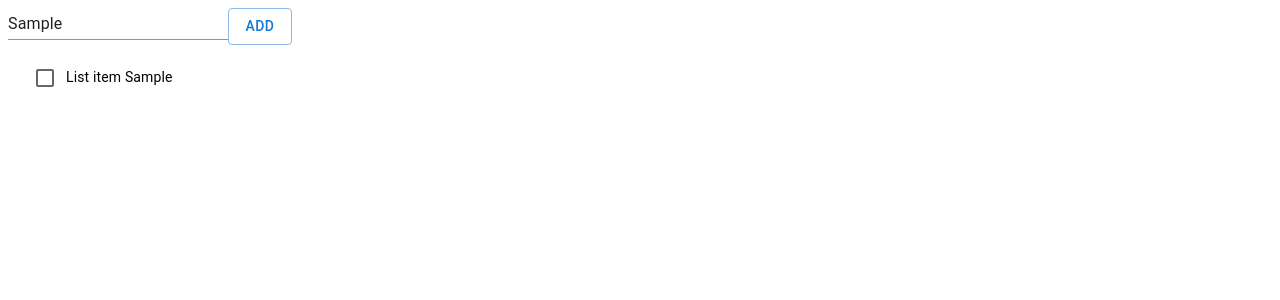
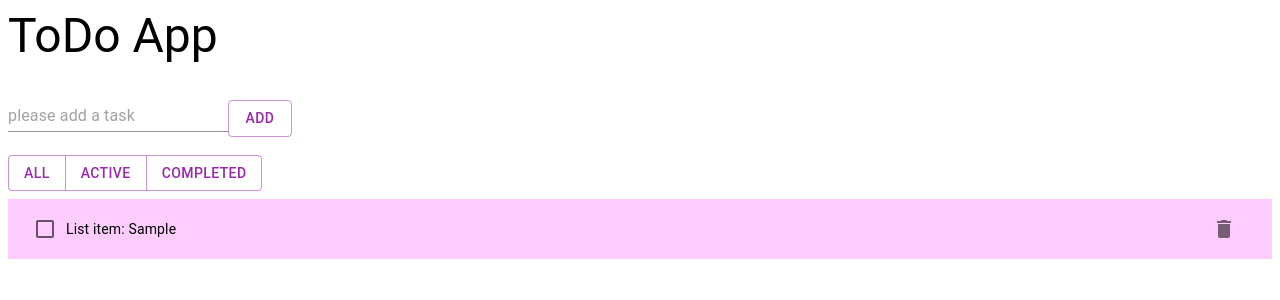
Before and after one commit to veresmar/e-commerce-app, a React (Vite) app: page / in a window 1280 px wide. Both pictures are taken after typing "Sample" into the empty fields and a click on the button "ADD". Shown: the top 300 px of the page. Built offline with nearby package versions, Linux system fonts and the light colour scheme.

Commit message:
feat: elina's changes

```diff
--- a/package.json
+++ b/package.json
@@ -12,6 +12,7 @@
   "dependencies": {
     "@emotion/react": "^11.14.0",
     "@emotion/styled": "^11.14.1",
+    "@mui/icons-material": "^9.0.0",
     "@mui/material": "^9.0.0",
     "react": "^19.2.4",
     "react-dom": "^19.2.4"
--- a/src/App.tsx
+++ b/src/App.tsx
@@ -1,15 +1,18 @@
+import { useState } from 'react'
+import { Typography } from "@mui/material";
 
 // import './App.css'
 import ToDo from './components/ToDo'
 
 function App() {
-
-
+  // const [todos, setTodos] = useState([]);
   return (
     <>
       <section id="center">
+        <Typography variant="h3">ToDo App</Typography>
+        <br />
+         <br />
         <ToDo />
-
       </section>
 
     </>
--- /dev/null
+++ b/src/components/Filter.tsx
@@ -0,0 +1,20 @@
+import Button from '@mui/material/Button';
+import ButtonGroup from '@mui/material/ButtonGroup';
+
+type TaskFilter = {
+  filterAll: () => void,
+  filterActive: () => void,
+  filterCompleted: () => void
+}
+
+export default function TaskFilter({filterAll, filterActive, filterCompleted}: TaskFilter ) {
+  return (
+    <>
+      <ButtonGroup variant="outlined" color="secondary" aria-label="Basic button group">
+        <Button onClick={filterAll}> All</Button>
+        <Button onClick={filterActive}> Active</Button>
+        <Button onClick={filterCompleted}> Completed </Button>
+      </ButtonGroup>
+    </>
+  )
+}
--- a/src/components/ToDo.tsx
+++ b/src/components/ToDo.tsx
@@ -1,4 +1,5 @@
-import { useState } from "react";
+import { useState, useEffect } from "react";
+import TaskFilter from "./Filter";
 import TextField from '@mui/material/TextField';
 import Button from '@mui/material/Button';
 import List from '@mui/material/List';
@@ -7,49 +8,130 @@ import ListItemIcon from '@mui/material/ListItemIcon';
 import ListItemText from '@mui/material/ListItemText';
 import Checkbox from '@mui/material/Checkbox';
 
+import DeleteIcon from '@mui/icons-material/Delete';
+import IconButton from '@mui/material/IconButton';
+import Tooltip from '@mui/material/Tooltip';
+import { Typography } from "@mui/material";
+
+
+function getFilteredTasks(filter: 'all' | 'active' | 'completed', tasksList: Task[]) {
+
+  if (filter == 'completed') {
+    return tasksList.filter((task) => task.done == true)
+  } else if (filter == 'active') {
+     return tasksList.filter((task) => task.done == false)
+  } else {
+    return tasksList
+  }
+}
+
+type Task = {
+    id: number, // new date - генерим id, ИЛИ uuid (библиотека)
+    text: string,
+    done: boolean
+  }
 
 export default function ToDo() {
   const [newTask, setNewTask] = useState('');
-  const [tasksList, setTasksList] = useState<string[]>([]);
-  function addTask() {
-    setTasksList([...tasksList, newTask])
+  const [tasksList, setTasksList] = useState<Task[]>([]);
+  const [checked, setChecked] = useState([0]);
+  const [filter, setFilter] = useState('all')
+
+  function addTask(e: React.ChangeEvent<HTMLInputElement>) {
+    if (newTask.length > 0) {
+      const newTaskObj: Task = {id: new Date(), text: newTask, done: false};
+      setTasksList([...tasksList, newTaskObj])
+    }
+    setNewTask(e.target.value)
   }
   function handleChange(e: React.ChangeEvent<HTMLInputElement>) {
     setNewTask(e.target.value)
+    // if (tasksList.length == 0) {
+    //   <p>no tasks</p>
+    // }
   }
+  function removeTask(taskToRemove: Task) {
+    setTasksList([...tasksList].filter((task) => taskToRemove.id != task.id))
+  }
+
+  const handleToggle = (task: Task) => () => {
+    // const currentIndex = checked.indexOf(task.id);
+    // const newChecked = [...checked];
+    // if (currentIndex === -1) {
+    //   newChecked.push(task);
+    //   console.log('check')
+    // } else {
+    //   newChecked.splice(currentIndex, 1);
+    // }
+    // setChecked(newChecked);
+  };
+
+  const filteredTasksList = getFilteredTasks(filter, tasksList); // сохраняет отфильтрованные значения, не изменяя tasksList
+  function handleFilter(filterButton) { // filterButton = 'all' | 'active' | 'completed'
+
+    setFilter(filterButton)
+  }
+  console.log(filteredTasksList)
+
+  useEffect(() => {
+    localStorage.setItem('todos', JSON.stringify(tasksList));
+  }, [tasksList]);
+
+
   return (
     <>
-      <TextField variant="standard" value={newTask} onChange={handleChange}/>
+      <TextField type='text' variant="standard" value={newTask} onChange={handleChange} placeholder = {newTask ? " " : "please add a task"}/>
       {/* <input type="text" value={newTask} onChange={handleChange}/> */}
-      <Button variant="outlined" onClick={addTask}>add</Button>
+      <Button variant="outlined" onClick={addTask} color="secondary" >add</Button>
       {/* <button onClick={addTask}>add</button> */}
       {/* <ol>
         {tasksList.map((task) =>  <li><div className="card">{task}</div></li>)}
       </ol>  */}
+      <br></br>
+      <br></br>
+      <TaskFilter filterAll={() => handleFilter('all')} filterActive={() => handleFilter('active')} filterCompleted={() => handleFilter('completed')}/>
+      <br></br>
 
+      {filteredTasksList.length > 0 ?
       <List dense component="div" role="list">
-        {tasksList.map((task: string) => {
+         {filteredTasksList.map((task) => {
           const labelId = `transfer-list-item-${task}-label`;
 
           return (
             <ListItemButton
-              key={task}
+              key={task.id}
               role="listitem"
-              // onClick={handleToggle(task)} // - нажатие на всю поверхность задачи
+              onClick={() => handleToggle(task)} // - нажатие на всю поверхность задачи
+              sx={{
+                backgroundColor: "#ffccff",
+                "&:hover": {
+                  backgroundColor: "#ffb3ff",
+                  textDecoration: 'line-through'
+                }
+              }}
             >
               <ListItemIcon>
                 <Checkbox
-                  // checked={checked.includes(value)}
+                  checked={checked.includes(task)}
                   tabIndex={-1}
                   disableRipple
-
                 />
               </ListItemIcon>
-              <ListItemText id={labelId} primary={`List item ${task}`} />
+              <ListItemText id={labelId} primary={`List item: ${task.text}`} />
+
+              <Button onClick={() => removeTask(task)} color="secondary" >
+                <Tooltip title="Delete">
+                  <IconButton>
+                    <DeleteIcon />
+                  </IconButton>
+                </Tooltip>
+              </Button>
+
             </ListItemButton>
           );
         })}
       </List>
+         : <Typography variant="h5">no tasks yet</Typography>}
     </>
   )
 }
```
Also changed, not shown: src/components/List.tsx (added, +22 -0 lines), src/components/ListItem.tsx (added, +33 -0 lines), 1 other file (tests, documents, lock files or other folders).
